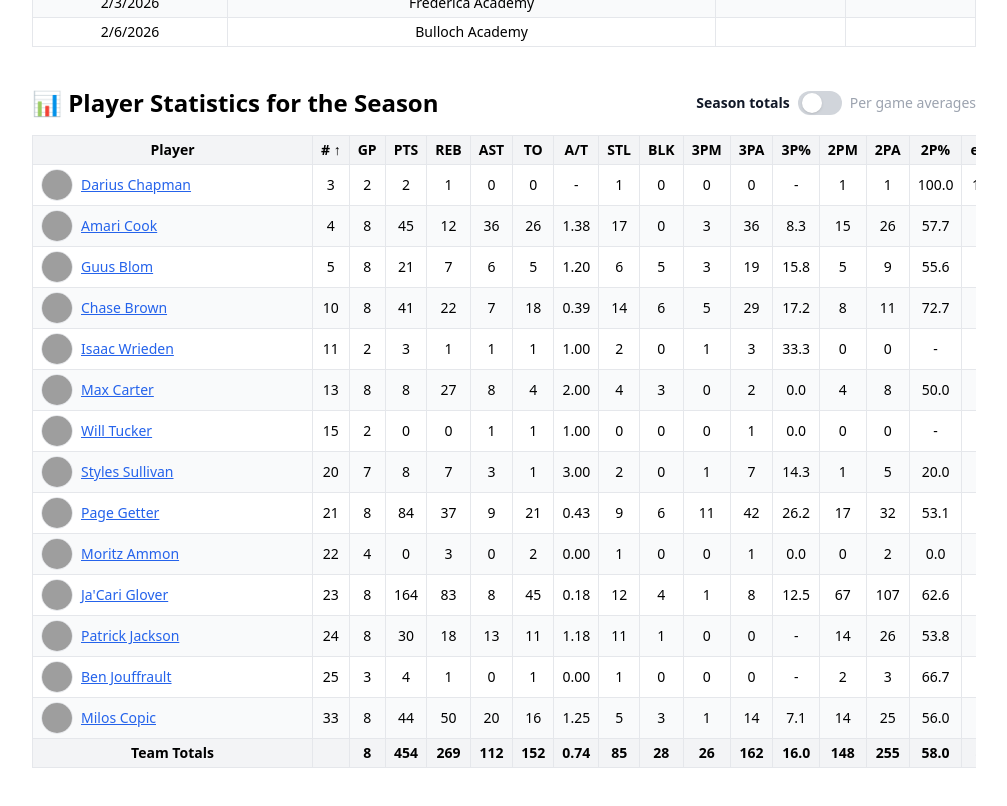
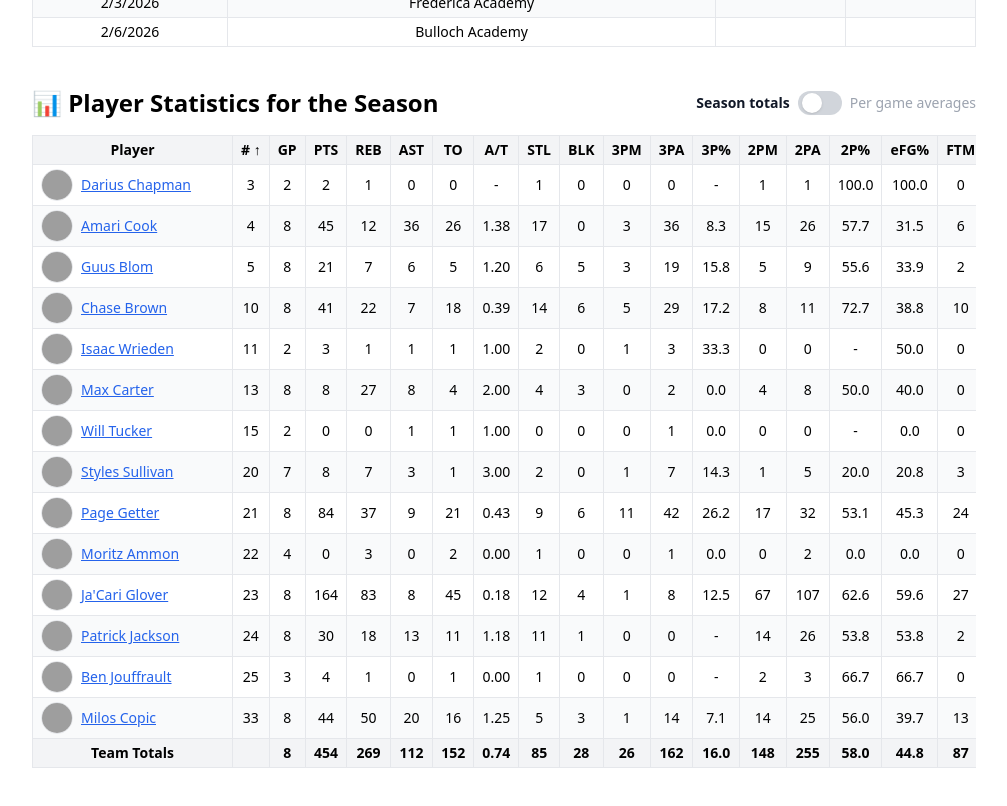
Before and after one commit to newonda1/st-andrews-basketball, a React (Vite) app: page /athletics/boys/basketball/seasons/2025-26 in a window 1280 px wide. Shown: the part 2120-2926 px from the top of the page, without its empty margins (136-1143 px from the left). Built offline with nearby package versions, Linux system fonts and the light colour scheme; grey boxes are pictures that could not be loaded.

Commit message:
Update Season2025_26.jsx

```diff
--- a/src/boys/basketball/seasons/Season2025_26.jsx
+++ b/src/boys/basketball/seasons/Season2025_26.jsx
@@ -676,7 +676,7 @@ function Season2025_26() {
               <thead className="bg-gray-100">
                 <tr>
                   <th
-                    className="border px-2 py-1 cursor-pointer sticky left-0 z-40 bg-gray-100 border-r text-center min-w-[280px]"
+                    className="border px-2 py-1 cursor-pointer sticky left-0 z-40 bg-gray-100 border-r text-center min-w-[200px]"
                     onClick={() => handleSort("name")}
                   >
                     Player{sortArrow("name")}
@@ -759,7 +759,7 @@ function Season2025_26() {
                   return (
                     <tr key={player.PlayerID} className={rowBg}>
                       <td
-                        className={`border px-2 py-1 text-left align-middle sticky left-0 z-20 ${rowBg} border-r min-w-[280px]`}
+                        className={`border px-2 py-1 text-left align-middle sticky left-0 z-20 ${rowBg} border-r min-w-[200px]`}
                       >
                         <div className="flex items-center justify-start gap-2">
                           <img
@@ -833,7 +833,7 @@ function Season2025_26() {
 
                 {/* TEAM TOTALS ROW */}
                 <tr className="bg-gray-100 font-semibold">
-                  <td className="border px-2 py-1 sticky left-0 z-30 bg-gray-100 border-r text-center min-w-[280px]">
+                  <td className="border px-2 py-1 sticky left-0 z-30 bg-gray-100 border-r text-center min-w-[200px]">
                     Team Totals
                   </td>
 
```
